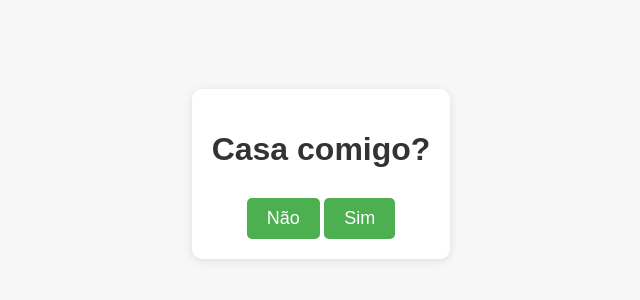
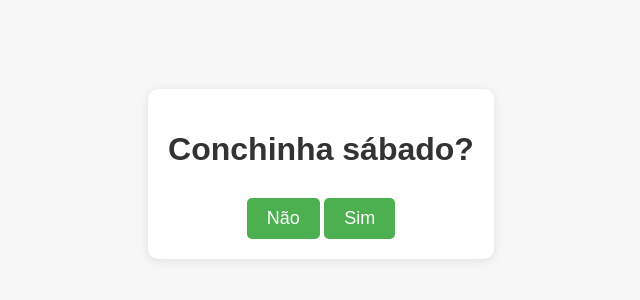
Before and after one commit to robsonlth/oi, a plain HTML site: page index.html in a window 1280 px wide. Shown: the part 234-534 px from the top of the page, without its empty margins (319-959 px from the left). Drawn offline with Linux system fonts and the light colour scheme.

Commit message:
Update index.html

```diff
--- a/index.html
+++ b/index.html
@@ -58,7 +58,7 @@
 </head>
 <body>
     <div class="container">
-        <h1>Casa comigo?</h1>
+        <h1>Conchinha sábado?</h1>
         <button id="nao-btn" onclick="hideNoButton()">Não</button>
         <button id="sim-btn" onclick="showInvitation()">Sim</button>
         <img id="invitation" src="convite.png" alt="Convite de Casamento">
```
